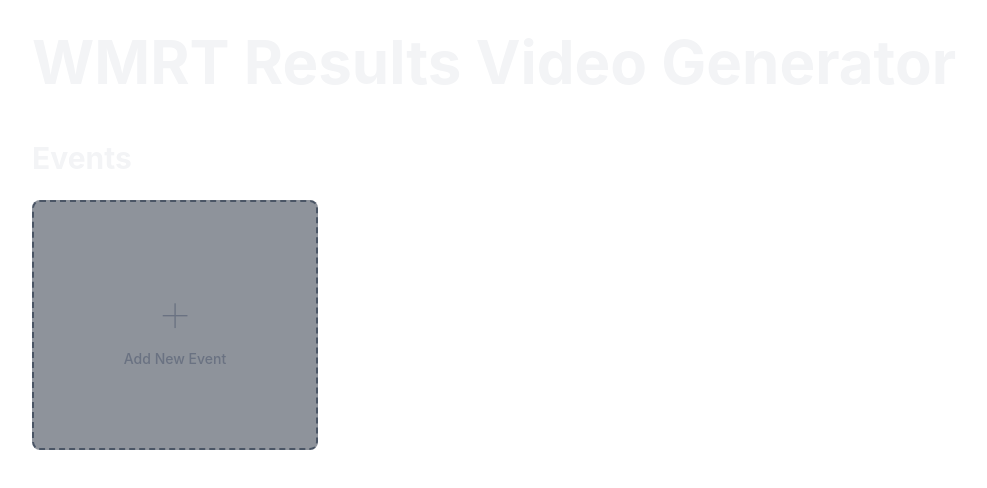
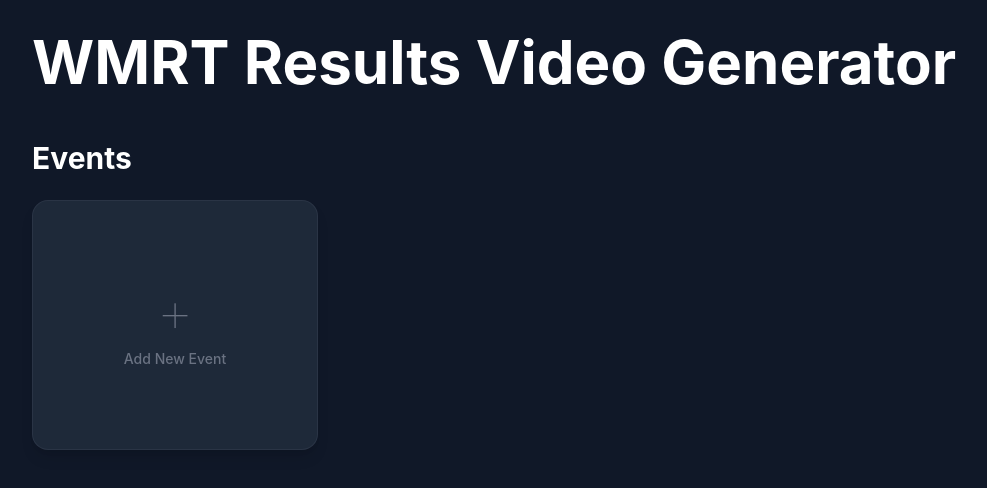
Before and after one commit to antonklock/wmrt-results-generator, a Next.js app: page / in a window 1280 px wide. Shown: the top 488 px of the page, without its empty margins (0-987 px from the left). Built offline with nearby package versions, Linux system fonts and the light colour scheme.

Commit message:
Fixing some styling

```diff
--- a/src/app/generator/page.tsx
+++ b/src/app/generator/page.tsx
@@ -155,7 +155,7 @@ function GeneratorPageContent() {
           <h2 className="text-white text-xl font-bold pl-4 mb-2">
             Match Results
           </h2>
-          <div className="w-full md:w-1/2 max-h-[80vh] overflow-y-auto p-4 bg-gray-800 rounded-2xl shadow-lg scrollbar">
+          <div className="w-full max-h-[80vh] overflow-y-auto p-4 bg-gray-800 rounded-2xl shadow-lg scrollbar">
             {results.length > 0 ? (
               <ResultsList
                 results={results}
--- a/src/app/layout.tsx
+++ b/src/app/layout.tsx
@@ -19,7 +19,7 @@ export default function RootLayout({
 }) {
   return (
     <html lang="en">
-      <body className="bg-background">{children}</body>
+      <body className="bg-[#101828]">{children}</body>
     </html>
   );
 }
--- a/src/app/page.tsx
+++ b/src/app/page.tsx
@@ -85,7 +85,7 @@ export default function AdminDashboardPage() {
   };
 
   return (
-    <div className="container mx-auto p-4 md:p-8 text-gray-100 min-h-screen">
+    <div className="container mx-auto p-4 md:p-8 bg-gray-900 text-white min-h-screen">
       <h1 className="text-4xl md:text-6xl font-bold mb-6">
         WMRT Results Video Generator
       </h1>
@@ -117,8 +117,9 @@ export default function AdminDashboardPage() {
 
         {/* Placeholder for initial server render / before hydration */}
         {!isClient && (
-          <div className="bg-gray-800/50 border-2 border-dashed border-gray-600 rounded-lg p-4 flex flex-col items-center justify-center aspect-[4/3] sm:aspect-square h-full">
+          <div className="bg-gray-800 rounded-2xl shadow-lg p-4 flex flex-col items-center justify-center min-h-[250px]">
             {/* Skeleton or loading state can go here */}
+            <span className="text-gray-500">Loading...</span>
           </div>
         )}
       </div>
--- a/src/components/admin/AddEventCard.tsx
+++ b/src/components/admin/AddEventCard.tsx
@@ -11,10 +11,8 @@ export function AddEventCard({ onClick }: AddEventCardProps) {
   return (
     <button
       onClick={onClick}
-      // Adjusted styles for dark theme and consistency with EventCard
-      // Removed aspect ratio classes: aspect-[4/3] sm:aspect-square
-      // Added minimum height
-      className="bg-gray-800/50 border-2 border-dashed border-gray-600 hover:border-gray-500 rounded-lg p-4 flex flex-col items-center justify-center focus:outline-none focus:ring-2 focus:ring-offset-2 focus:ring-offset-gray-900 focus:ring-indigo-500 cursor-pointer h-full text-gray-500 hover:text-gray-400 transition duration-150 ease-in-out min-h-[250px]"
+      // Changed: Solid bg, removed dashed border, added rounded-2xl, shadow-lg, adjusted hover/focus, text colors
+      className="bg-gray-800 hover:bg-gray-700/80 border border-gray-700/50 hover:border-gray-600 rounded-2xl p-4 shadow-lg flex flex-col items-center justify-center focus:outline-none focus:ring-2 focus:ring-offset-2 focus:ring-offset-gray-900 focus:ring-indigo-500 cursor-pointer h-full text-gray-500 hover:text-gray-300 transition duration-150 ease-in-out min-h-[250px]"
       aria-label="Add new event"
     >
       {/* <Plus className="h-12 w-12" /> */}
--- a/src/components/admin/EventCard.tsx
+++ b/src/components/admin/EventCard.tsx
@@ -25,7 +25,7 @@ export function EventCard({ event, onToggleActive, onDelete }: EventCardProps) {
 
   return (
     <div
-      className={`relative bg-gray-800 border ${event.active ? "border-green-600" : "border-gray-700"} rounded-lg p-4 shadow-md flex flex-col justify-between h-full transition-colors duration-200 min-h-[250px]`}
+      className={`relative bg-gray-800 border ${event.active ? "border-green-700" : "border-gray-700/50"} rounded-2xl p-4 shadow-lg flex flex-col justify-between h-full transition-colors duration-200 min-h-[250px]`}
     >
       {/* Delete Button (Top Right) */}
       <button
--- a/src/components/admin/EventFormCard.tsx
+++ b/src/components/admin/EventFormCard.tsx
@@ -24,7 +24,7 @@ export function EventFormCard({
   };
 
   return (
-    <div className="bg-gray-800 border border-gray-700 rounded-lg p-4 shadow-md flex flex-col justify-between h-full min-h-[250px]">
+    <div className="bg-gray-800 border border-gray-700/50 rounded-2xl p-4 shadow-lg flex flex-col justify-between h-full min-h-[250px]">
       {/* Form Content */}
       <div className="flex-grow">
         <h2 className="text-lg font-semibold text-gray-100 mb-3">
```
